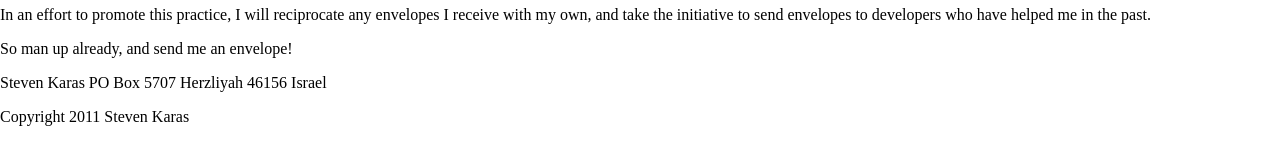
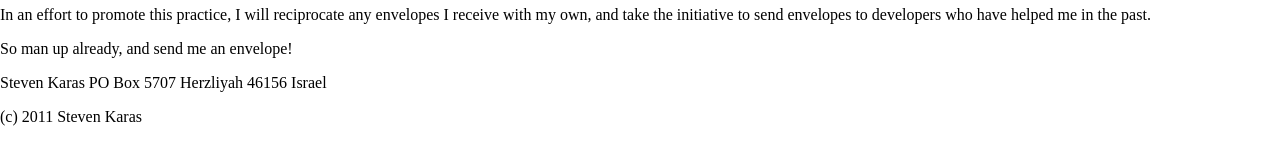
Before and after one commit to stevenkaras/stevenkaras.github.com, a Jekyll site: the page built from _posts/2011-03-01-dte.md, in a window 1280 px wide. Shown: the part 202-367 px from the top of the page. Built offline with Jekyll 4.4.1, drawn with Linux system fonts in a browser that asks for light colours.

Commit message:
renamed markdown to md changed some stuff in the layout

```diff
--- a/_includes/footer.markdown
+++ /dev/null
@@ -1 +0,0 @@
-Copyright 2011 Steven Karas
--- a/_layouts/default.html
+++ b/_layouts/default.html
@@ -10,16 +10,16 @@
 	</head>
 	<body>
 		<div class='container'>
-			<div class='header'>{% include header.markdown %}</div>
+			<div class='header'>{% include header.md %}</div>
 		</div>
 		<hr />
 		<div class='container'>
 			<div class='content'>
-				{{ page.content }}
+				{{ content }}
 			</div>
 		</div>
 		<div class='container'>
-			<div class='footer'>{% include footer.markdown %}</div>
+			<div class='footer'>{% include footer.md %}</div>
 		</div>
 	</body>
 </html>
```
Also changed, not shown: _includes/footer.md (added, +1 -0 lines), _includes/header.md (renamed from _includes/header.markdown), _posts/2011-03-01-dte.md (renamed from _posts/2011-03-01-dte.markdown), _posts/2011-03-15-dev-tools.md (renamed from _posts/2011-03-15-dev-tools.markdown), _posts/2011-03-16-whyscm.md (renamed from _posts/2011-03-16-whyscm.markdown), _posts/2011-03-17-whyba.md (renamed from _posts/2011-03-17-whyba.markdown).
